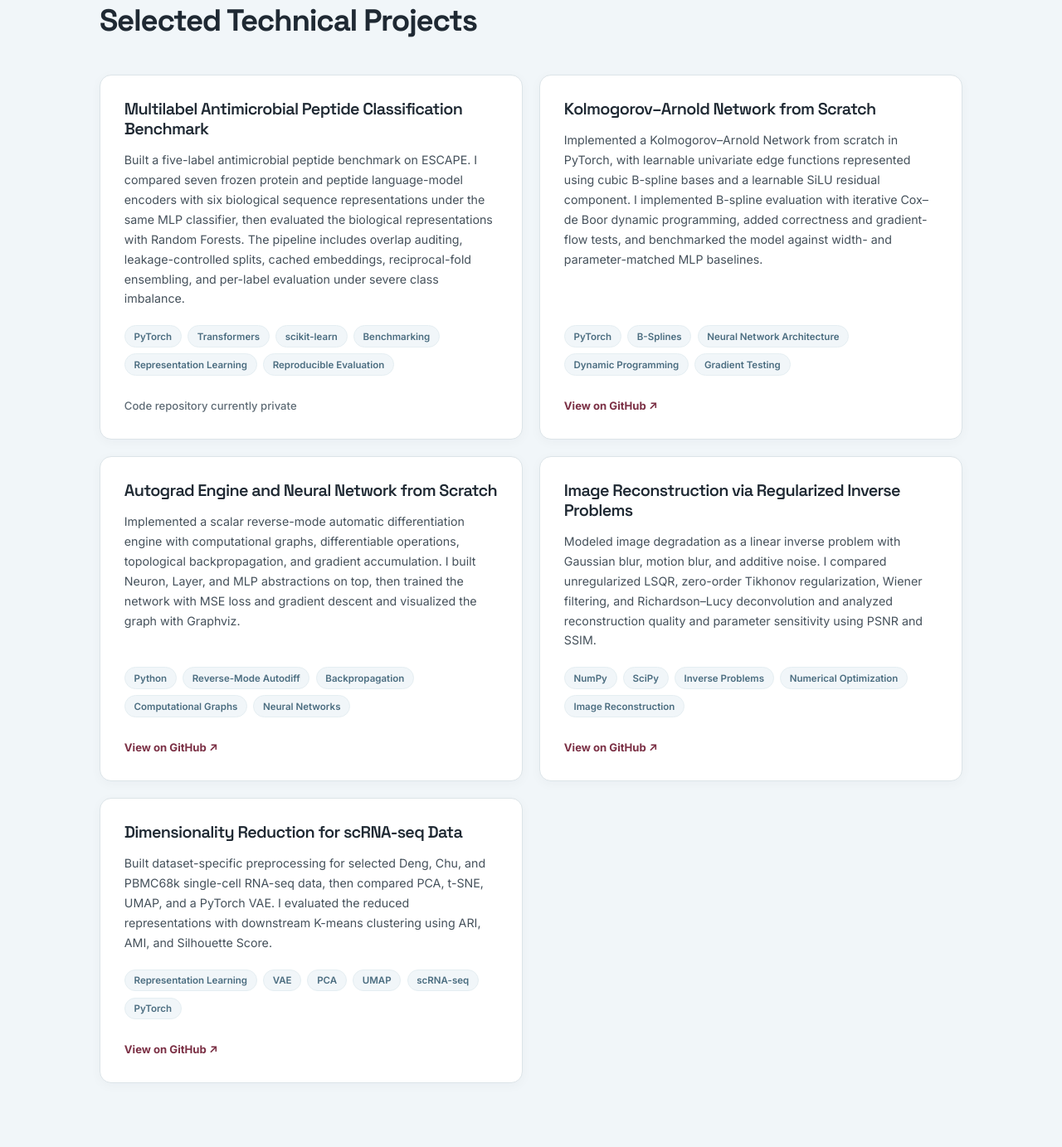
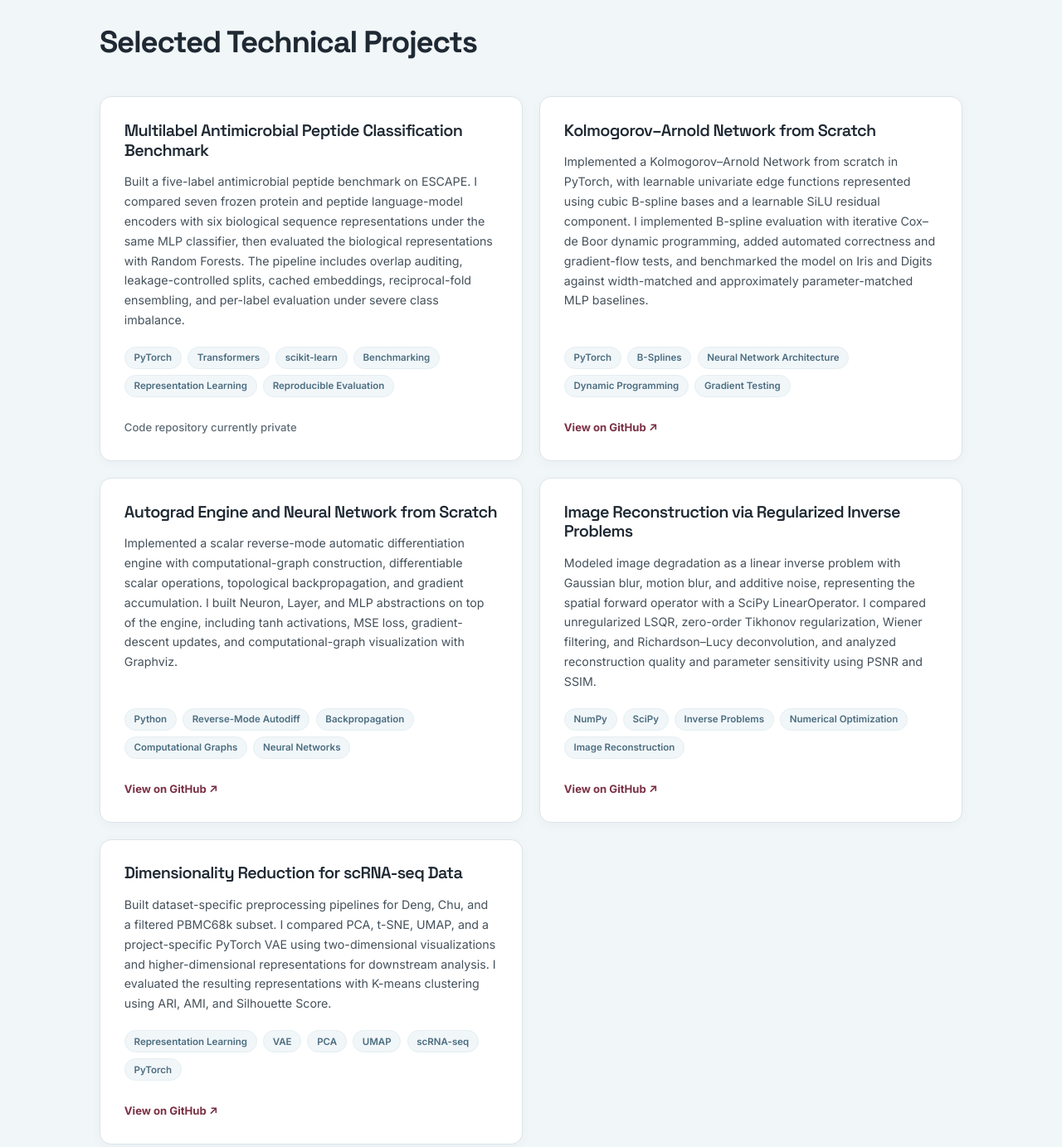
Before and after one commit to maryamjbr/maryamjbr.github.io, a plain HTML site: page index.html in a window 1280 px wide. Shown: the part 2210-3593 px from the top of the page at 83% size. Drawn offline with Linux system fonts and the light colour scheme.

Commit message:
Update index.html

```diff
--- a/index.html
+++ b/index.html
@@ -84,7 +84,7 @@
           <p class="item-meta">INSF-Funded Research Project <span aria-hidden="true">·</span> 2024–Present <span aria-hidden="true">·</span> Manuscript in Preparation</p>
           <h3>Efficient MobileNet-Based Architecture for 3D Medical Image Segmentation</h3>
           <p class="item-description">
-            I am contributing to the design and evaluation of a MobileNet-based 3D CNN for volumetric medical image segmentation. The architecture uses inverted bottleneck blocks and explores input-adaptive dynamic convolutions, target-spacing, and stem-stride design for efficient volumetric inference. I also contribute to experimental analysis and manuscript preparation.
+          I am contributing to the design and evaluation of a MobileNet-based 3D CNN for volumetric medical image segmentation. The work investigates input-adaptive dynamic convolutions, target-spacing, and stem-stride planning for efficient volumetric inference. I also contribute to architectural design, experimental analysis, and manuscript preparation.
           </p>
           <ul class="tag-list" aria-label="Technical themes">
             <li>3D Deep Learning</li>
@@ -99,7 +99,7 @@
           <p class="item-meta">B.Sc. Thesis <span aria-hidden="true">·</span> 2024–2025 <span aria-hidden="true">·</span> Grade: 20/20</p>
           <h3>Feature-Based Knowledge Distillation with CBAM Attention</h3>
           <p class="item-description">
-            I developed a teacher–student knowledge-distillation framework on CIFAR-100 with a ResNet-56 teacher and ResNet-20 student. It combines CBAM-guided matching of intermediate features with logit distillation. CBAM is used during training; the final student remains a standard ResNet-20 at inference.
+            I developed a feature-based knowledge-distillation framework on CIFAR-100 using a ResNet-56 teacher and ResNet-20 student. The method combines CBAM-guided intermediate feature matching with conventional logit distillation for feature-level and prediction-level knowledge transfer. I evaluated the effect of attention-based feature transfer and conventional distillation on student-model performance.
           </p>
           <ul class="tag-list" aria-label="Technical themes">
             <li>Knowledge Distillation</li>
@@ -142,7 +142,7 @@
               <h3>Kolmogorov–Arnold Network from Scratch</h3>
             </div>
             <p>
-              Implemented a Kolmogorov–Arnold Network from scratch in PyTorch, with learnable univariate edge functions represented using cubic B-spline bases and a learnable SiLU residual component. I implemented B-spline evaluation with iterative Cox–de Boor dynamic programming, added correctness and gradient-flow tests, and benchmarked the model against width- and parameter-matched MLP baselines.
+             Implemented a Kolmogorov–Arnold Network from scratch in PyTorch, with learnable univariate edge functions represented using cubic B-spline bases and a learnable SiLU residual component. I implemented B-spline evaluation with iterative Cox–de Boor dynamic programming, added automated correctness and gradient-flow tests, and benchmarked the model on Iris and Digits against width-matched and approximately parameter-matched MLP baselines.
             </p>
             <ul class="tag-list" aria-label="Technical themes">
               <li>PyTorch</li>
@@ -159,7 +159,7 @@
               <h3>Autograd Engine and Neural Network from Scratch</h3>
             </div>
             <p>
-              Implemented a scalar reverse-mode automatic differentiation engine with computational graphs, differentiable operations, topological backpropagation, and gradient accumulation. I built Neuron, Layer, and MLP abstractions on top, then trained the network with MSE loss and gradient descent and visualized the graph with Graphviz.
+              Implemented a scalar reverse-mode automatic differentiation engine with computational-graph construction, differentiable scalar operations, topological backpropagation, and gradient accumulation. I built Neuron, Layer, and MLP abstractions on top of the engine, including tanh activations, MSE loss, gradient-descent updates, and computational-graph visualization with Graphviz.
             </p>
             <ul class="tag-list" aria-label="Technical themes">
               <li>Python</li>
@@ -176,7 +176,7 @@
               <h3>Image Reconstruction via Regularized Inverse Problems</h3>
             </div>
             <p>
-              Modeled image degradation as a linear inverse problem with Gaussian blur, motion blur, and additive noise. I compared unregularized LSQR, zero-order Tikhonov regularization, Wiener filtering, and Richardson–Lucy deconvolution and analyzed reconstruction quality and parameter sensitivity using PSNR and SSIM.
+              Modeled image degradation as a linear inverse problem with Gaussian blur, motion blur, and additive noise, representing the spatial forward operator with a SciPy LinearOperator. I compared unregularized LSQR, zero-order Tikhonov regularization, Wiener filtering, and Richardson–Lucy deconvolution, and analyzed reconstruction quality and parameter sensitivity using PSNR and SSIM.
             </p>
             <ul class="tag-list" aria-label="Technical themes">
               <li>NumPy</li>
@@ -193,7 +193,7 @@
               <h3>Dimensionality Reduction for scRNA-seq Data</h3>
             </div>
             <p>
-              Built dataset-specific preprocessing for selected Deng, Chu, and PBMC68k single-cell RNA-seq data, then compared PCA, t-SNE, UMAP, and a PyTorch VAE. I evaluated the reduced representations with downstream K-means clustering using ARI, AMI, and Silhouette Score.
+              Built dataset-specific preprocessing pipelines for Deng, Chu, and a filtered PBMC68k subset. I compared PCA, t-SNE, UMAP, and a project-specific PyTorch VAE using two-dimensional visualizations and higher-dimensional representations for downstream analysis. I evaluated the resulting representations with K-means clustering using ARI, AMI, and Silhouette Score.
             </p>
             <ul class="tag-list" aria-label="Technical themes">
               <li>Representation Learning</li>
```
